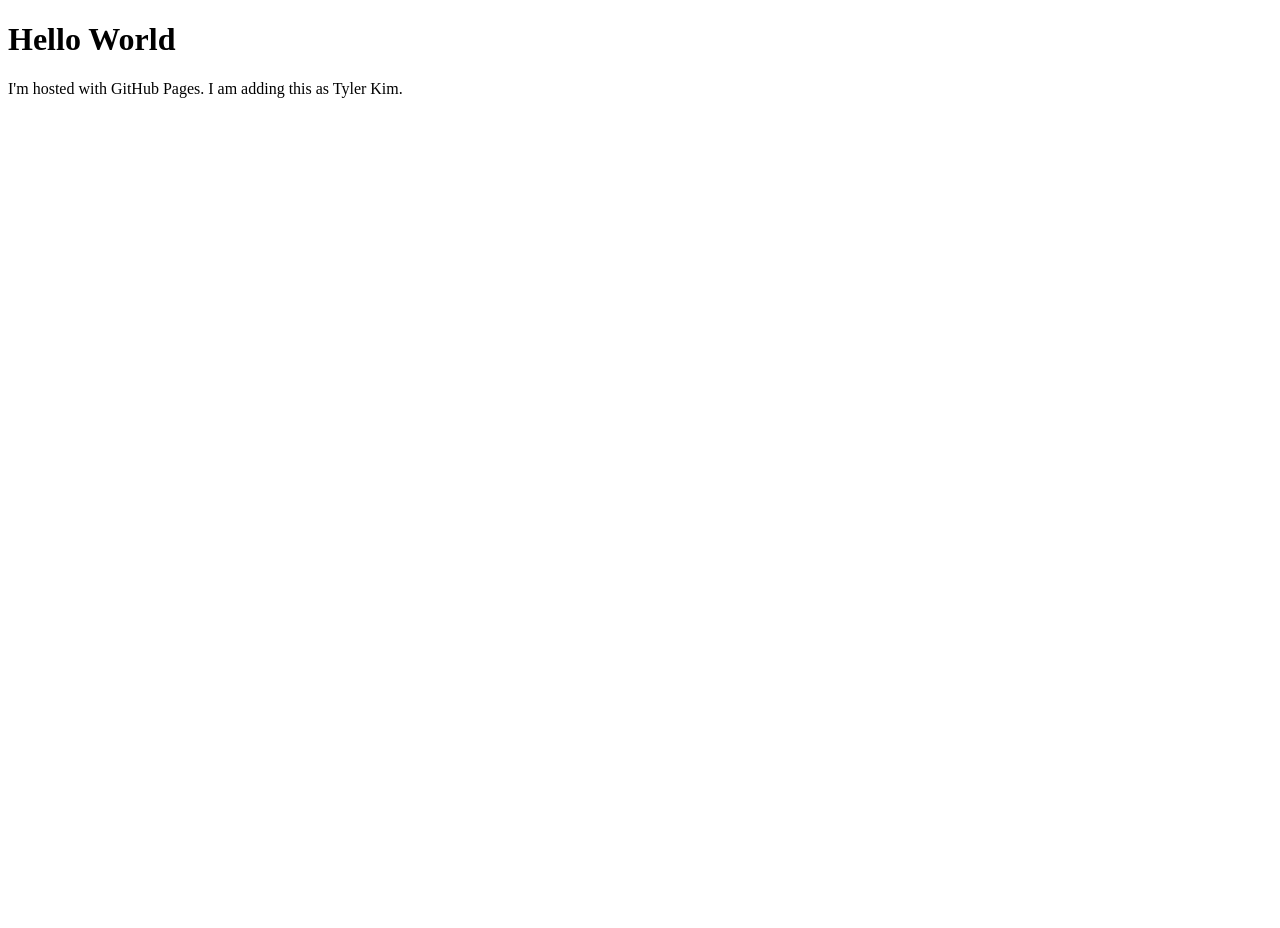
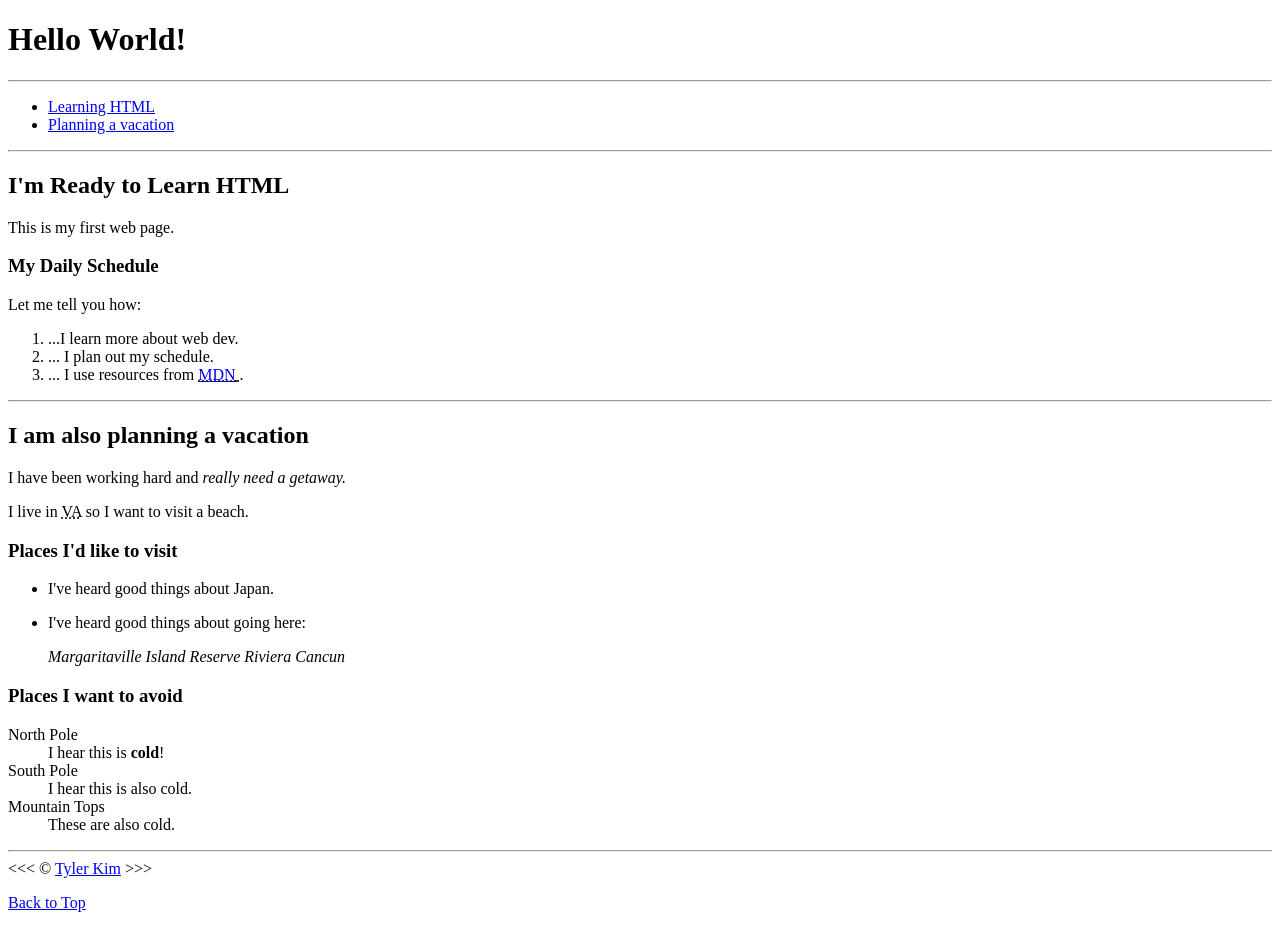
Before and after one commit to tdkim222/tdkim222.github.io, a plain HTML site: page index.html in a window 1280 px wide. Before the commit the page ends 800 px from the top, so only its background shows below. Drawn offline with Linux system fonts and the light colour scheme.

Commit message:
Update index.html

```diff
--- a/index.html
+++ b/index.html
@@ -1,9 +1,89 @@
 <!DOCTYPE html>
-<html>
+<html lang="en">
+
+<head>
+    <meta charset="" UTF-8">
+    <meta name="author" content="Tyler Kim">
+    <meta name="description" content="This page contains everything I am learning how to create as I learn HTML.">
+    <title>My First Web Page</title>
+    <link rel="icon" href="frog_Sit.png" type="image/x-icon">
+    <link rel="stylesheet" href="main.css" type="text/css">
+
+</head>
 
 <body>
-    <h1>Hello World</h1>
-    <p>I'm hosted with GitHub Pages. I am adding this as Tyler Kim.</p>
+    <h1>Hello World!</h1>
+
+    <hr>
+
+    <nav>
+        <ul>
+            <li>
+                <a href="#html">Learning HTML</a>
+
+            </li>
+            <li>
+                <a href="#vacation">Planning a vacation</a>
+            </li>
+        </ul>
+    </nav>
+
+    <hr>
+
+    <section id="html">
+        <h2>I'm Ready to Learn HTML</h2>
+        <p>This is my first web page.</p>
+
+        <h3>My Daily Schedule</h3>
+        <p>Let me tell you how:
+        <ol>
+            <li>...I learn more about web dev.</li>
+            <li>... I plan out my schedule.</li>
+            <li>... I use resources from <abbr title="Mozilla Developer Network">
+                    <a href="https://developer.mozilla.org/">MDN</a>
+                </abbr>.</li>
+        </ol>
+    </section>
+
+    <hr>
+
+    <section id="vacation">
+        <h2>I am also planning a vacation</h2>
+        <p>I have been working hard and <em>really need a getaway.</em></p>
+        <p>I live in <abbr title="Virginia">VA</abbr> so I want to visit a beach.</p>
+
+        <h3>Places I'd like to visit</h3>
+        <ul>
+            <li>
+                <p>I've heard good things about Japan.</p>
+            </li>
+            <li>
+                <p>I've heard good things about going here:</p>
+                <address>
+                    Margaritaville Island Reserve Riviera Cancun<br>
+                </address>
+            </li>
+        </ul>
+
+        <!-- TODO: Add more places -->
+        <h3>Places I want to avoid</h3>
+        <dl>
+            <dt>North Pole</dt>
+            <dd>I hear this is <strong>cold</strong>!</dd>
+
+            <dt>South Pole</dt>
+            <dd>I hear this is also cold.</dd>
+
+            <dt>Mountain Tops</dt>
+            <dd>These are also cold.</dd>
+        </dl>
+    </section>
+
+    <hr>
+    &lt;&lt;&lt; &copy; <a href="about.html">Tyler Kim</a> &gt;&gt;&gt;
+    <p>
+        <a href="#">Back to Top</a>
+    </p>
 </body>
 
 </html>
```
